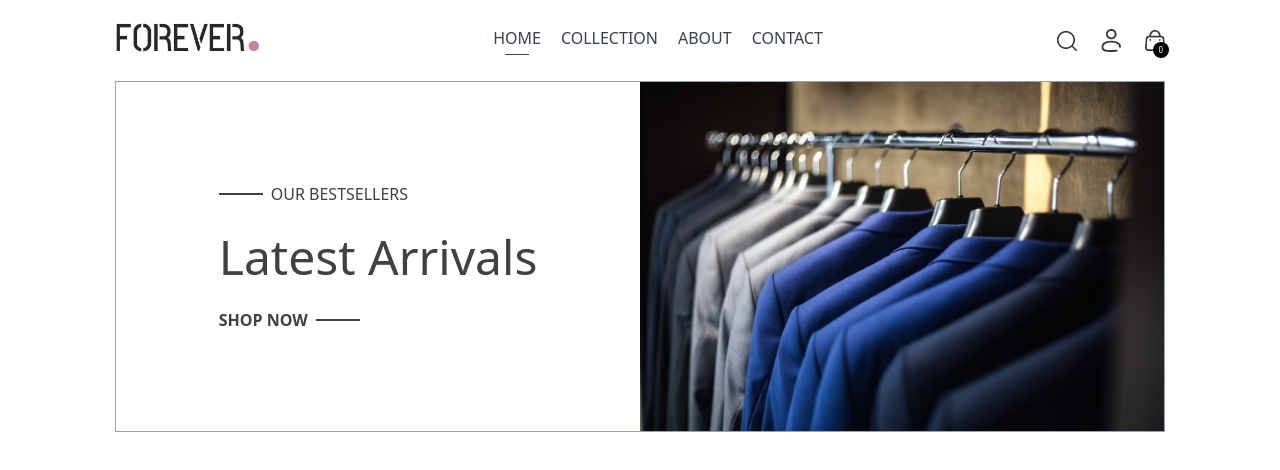
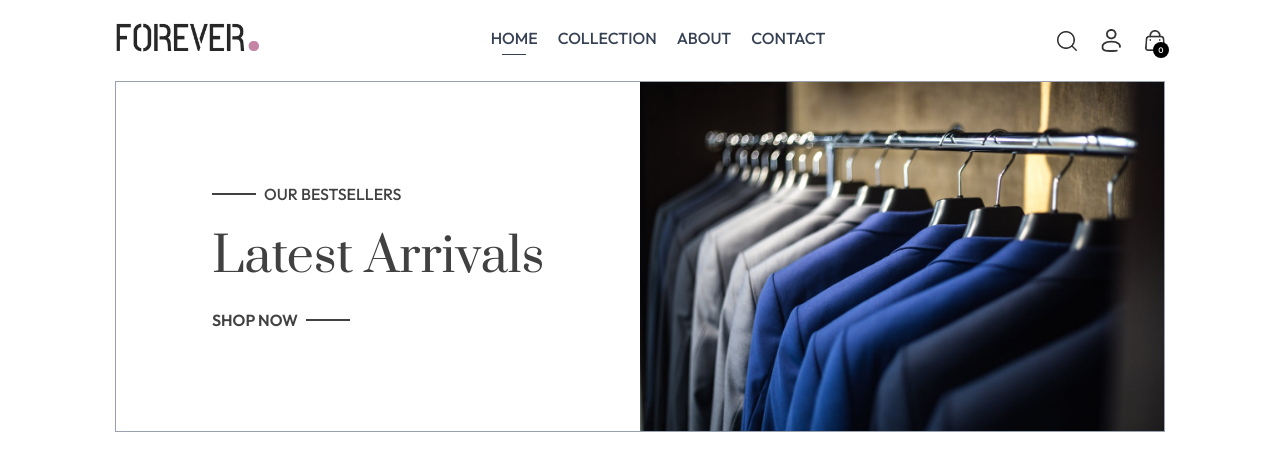
Before and after one commit to Youssef-Mhmoud/e-commerce-frontend, a React (Vite) app: page / in a window 1280 px wide. Shown: the top 470 px of the page. Built offline with nearby package versions, Linux system fonts and the light colour scheme.

Commit message:
finish hero section and adding fonts

```diff
--- a/src/components/Hero.jsx
+++ b/src/components/Hero.jsx
@@ -9,7 +9,7 @@
             <p className="w-8 md:w-11 h-[2px] bg-[#414141]"></p>
             <p className="font-medium text-sm md:text-base">OUR BESTSELLERS</p>
           </div>
-          <h1 className="text-3xl sm:py-3 lg:text-5xl leading-relaxed">
+          <h1 className="text-3xl sm:py-3 lg:text-5xl leading-relaxed prata-regular">
             Latest Arrivals
           </h1>
           <div className="flex items-center gap-2">
--- a/src/index.css
+++ b/src/index.css
@@ -1,6 +1,17 @@
+@import url("https://fonts.googleapis.com/css2?family=Outfit:wght@100..900&family=Prata&display=swap");
 @import "tailwindcss";
 
 a.active hr {
   width: 50%;
   transition: 0.2s linear;
 }
+
+* {
+  font-family: Outfit;
+}
+
+.prata-regular {
+  font-family: "Prata", serif;
+  font-weight: 400;
+  font-style: normal;
+}
```
